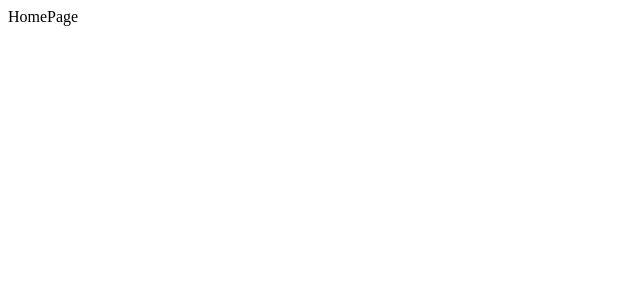
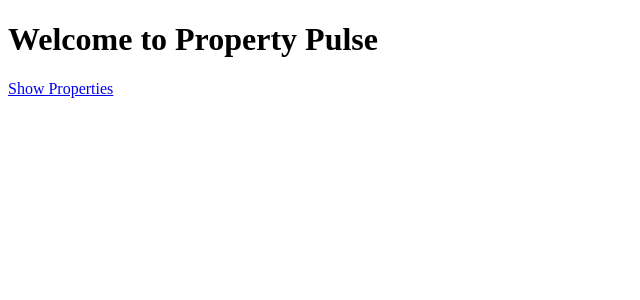
Before and after one commit to Kirschmf/Property-Pulse---Project, a Next.js app: page / in a window 1280 px wide. Shown: the top 300 px of the page, without its empty margins (0-640 px from the left). Built offline with nearby package versions, Linux system fonts and the light colour scheme.

Commit message:
changes in [id] page.jsx

```diff
--- a/app/page.jsx
+++ b/app/page.jsx
@@ -1,8 +1,14 @@
-import React from 'react'
+import React from 'react';
+import Link from 'next/link';
 
 const HomePage = () => {
   return (
-    <div>HomePage</div>
+    <div>
+        <h1 className="text-3xl">
+            Welcome to Property Pulse
+        </h1>
+        <Link href="/properties">Show Properties</Link>
+    </div>
   )
 }
 
--- /dev/null
+++ b/app/properties/[id]/page.jsx
@@ -0,0 +1,20 @@
+'use client';
+import React from 'react'
+import { useRouter } from 'next/router';
+
+
+const PropertyPage = () => {
+  const router = useRouter();
+
+  console.log('Hello');
+
+  return (
+    <div>
+      <button onClick= { () => {
+        router.push('/');
+      }} className="bg-blue-500 p-2">Go Home</button>
+    </div>
+  )
+}
+
+export default PropertyPage
--- /dev/null
+++ b/app/properties/add/page.jsx
@@ -0,0 +1,9 @@
+import React from 'react'
+
+const PropertyAddPage = () => {
+  return (
+    <div>page</div>
+  )
+}
+
+export default page
--- /dev/null
+++ b/app/properties/page.jsx
@@ -0,0 +1,13 @@
+import Link from 'next/link'
+import React from 'react'
+
+const PropertiesPage = () => {
+  return (
+    <div>
+      <h1 className="text-3xl">Properties</h1>
+        <Link href="/">Go Home</Link>
+    </div>
+  )
+}
+
+export default PropertiesPage
```
